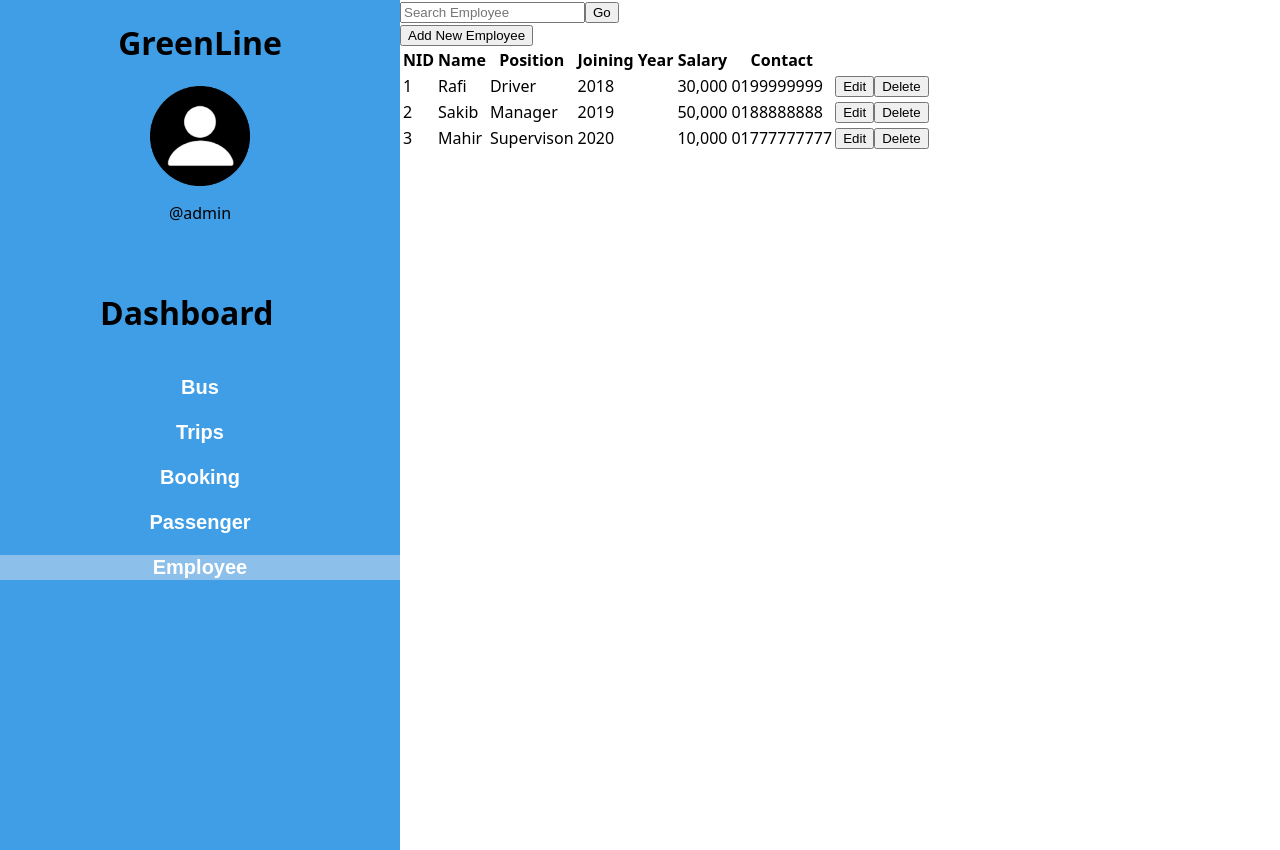
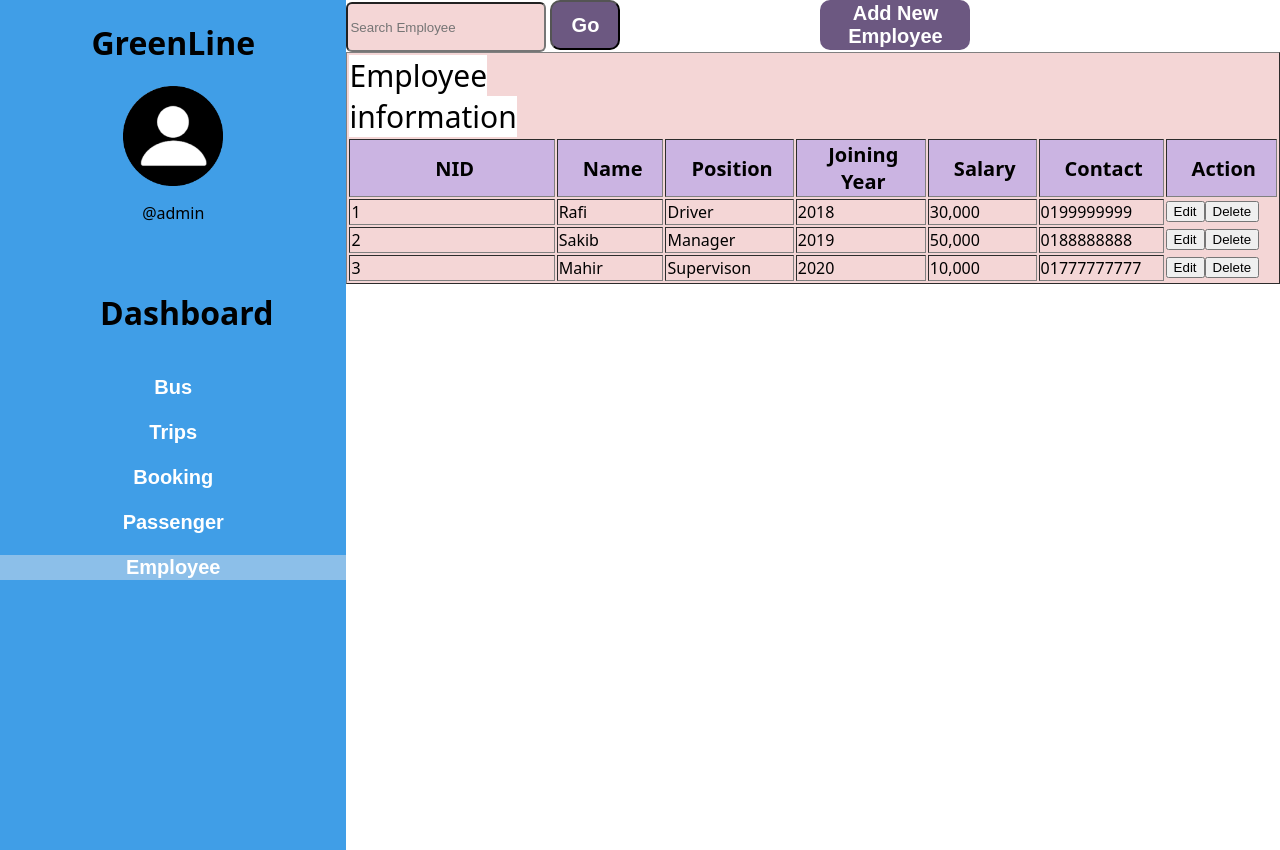
Before and after one commit to Sakib62/Bus-Service-Management, a React (Create React App) app in the folder bus-service-management/: page /adminEmployee in a window 1280 px wide. Built offline with nearby package versions, Linux system fonts and the light colour scheme.

Commit message:
employee table styled

```diff
--- a/bus-service-management/src/Components/AdminHome/AdminHome.js
+++ b/bus-service-management/src/Components/AdminHome/AdminHome.js
@@ -23,6 +23,7 @@ export default function AdminHome(){
                 <button  className="AdminButton"><Link to="/adminBooking" className="admin-link">Booking</Link></button>
                 <button  className="AdminButton"><Link to="/adminPassenger" className="admin-link">Passenger</Link></button>
                 <button  className="AdminButton"><Link to="/adminEmployee" className="admin-link">Employee</Link></button>
+                <button  className="AdminButton"><Link to="/" className="admin-link">Log Out</Link></button>
             </div>
         </div>
         <div className="admin-bus-image">
--- a/bus-service-management/src/Components/Bus/Bus.css
+++ b/bus-service-management/src/Components/Bus/Bus.css
@@ -1,5 +1,16 @@
 .bus-whole{
     display: flex;
+}
+
+.BusButton{
+    background: transparent;
+    color:#ffff;
+    background-color: rgb(140, 191, 233);
+    border: none;
+    outline: none;
+    font-size: 20px;
+    font-weight: 600;
+    cursor: pointer;
 }
 
 .bus-operation{
@@ -46,22 +57,17 @@
     cursor: pointer;
 }
 
-.BusButton{
-    background: transparent;
-    color:#ffff;
-    background-color: rgb(140, 191, 233);
-    border: none;
-    outline: none;
-    font-size: 20px;
-    font-weight: 600;
-    cursor: pointer;
-}
+.bus-div-table{
 
-.bus-div-table{
-    margin: 50px;
     background: #f4d6d6;
     align-items: center;
     justify-content: center;
+}
+
+.bus-table-caption{
+    background-color: white;
+    font-size: 30px;
+    margin-top: 50px;
 }
 
 .bus-table{
@@ -75,6 +81,7 @@
 
 .bus-head-information{
     gap: 20px;
-    padding-left: 20px;
+    padding-left: 25px;
+    padding-right: 20px ;
     font-size: 20px;
 }
--- a/bus-service-management/src/Components/Bus/Bus.js
+++ b/bus-service-management/src/Components/Bus/Bus.js
@@ -37,6 +37,7 @@ export default function Bus(){
             </div>
             <div className="bus-div-table">
                 <table border="1" className="bus-table">
+                    <caption className="bus-table-caption">Bus Information Table</caption>
                      <tr className="bus-table-head">
                         <th className="bus-head-information">Bus Model</th>
                         <th className="bus-head-information">License No.</th>
--- a/bus-service-management/src/Components/Choose-Service/Choose-Service.css
+++ b/bus-service-management/src/Components/Choose-Service/Choose-Service.css
@@ -14,8 +14,8 @@
   width: 1373px;
 }
 
-.home-page .text-wrapper {
-  color: #140d0d;
+ .choose-service-logout{
+  background: transparent;
   font-family: "Inter-Regular", Helvetica;
   font-size: 25px;
   font-weight: 400;
@@ -24,6 +24,13 @@
   line-height: normal;
   position: absolute;
   top: 45px;
+  border: none;
+}
+
+.choose-service-logout-link{
+  text-decoration: none;
+  color: rgb(95, 77, 77);
+  font-size: 30px;
 }
 
 .home-page .div {
--- a/bus-service-management/src/Components/Choose-Service/Choose-Service.js
+++ b/bus-service-management/src/Components/Choose-Service/Choose-Service.js
@@ -7,7 +7,7 @@ export default function ChooseService() {
     return (
       <div className="home-page">
       <div className="overlap">
-        <button className="text-wrapper">Logout</button>
+        <button className="choose-service-logout"><Link to="/" className="choose-service-logout-link">Log Out</Link></button>
         <div className="text-wrapper-4">GreenLine Bus Lt.</div>
       </div>
       <div className="overlap-group">
--- a/bus-service-management/src/Components/Employee/Employee.css
+++ b/bus-service-management/src/Components/Employee/Employee.css
@@ -12,3 +12,76 @@
     font-weight: 600;
     cursor: pointer;
 }
+
+.employee-operation{
+    display: flex;
+
+}
+
+.employee-search-input{
+    align-items: center;
+    width: 200px;
+    height: 50px;
+    background: #f4d6d6;
+    border-radius: 6px;
+}
+
+.employee-search-button{
+    justify-content: center;
+    align-items: center;
+    width: 70px;
+    height: 50px;
+    color: white;
+    background-color: #6c5881;
+    border-radius: 10px;
+    font-size: 20px;
+    font-weight: 600;
+    cursor: pointer;
+    margin-left: 4px;
+}
+
+.employee-add-box{
+    padding-left: 200px;
+}
+
+.employee-add-box-button{
+    text-decoration: none;
+    border: none;
+    background-color: #6c5881;
+    width: 150px;
+    height: 50px;
+    color: white;
+    font-size: 20px;
+    font-weight: 600;
+    border-radius: 10px;
+    cursor: pointer;
+}
+
+.employee-div-table{
+
+    background: #f4d6d6;
+    align-items: center;
+    justify-content: center;
+}
+
+.employee-table-caption{
+    background-color: white;
+    font-size: 30px;
+    margin-top: 50px;
+}
+
+.employee-table{
+    align-items: center;
+}
+
+.employee-table-head{
+    gap: 20px;
+    background-color: #cbb4e2;
+}
+
+.employee-head-information{
+    gap: 20px;
+    padding-left: 25px;
+    padding-right: 20px ;
+    font-size: 20px;
+}
--- a/bus-service-management/src/Components/Employee/Employee.js
+++ b/bus-service-management/src/Components/Employee/Employee.js
@@ -37,15 +37,16 @@ export default function Employee(){
             </div>
             </div>
             <div className="employee-div-table">
-                <table className="employee-table">
-                     <tr>
-                        <th>NID</th>
-                        <th>Name</th>
-                        <th>Position</th>
-                        <th>Joining Year</th>
-                        <th>Salary</th>
-                        <th>Contact</th>
-
+                <table border="1" className="employee-table">
+                    <capton className="employee-table-caption">Employee information</capton>
+                     <tr className="employee-table-head">
+                        <th className="employee-head-information">NID</th>
+                        <th className="employee-head-information">Name</th>
+                        <th className="employee-head-information">Position</th>
+                        <th className="employee-head-information">Joining Year</th>
+                        <th className="employee-head-information">Salary</th>
+                        <th className="employee-head-information">Contact</th>
+                        <th className="employee-head-information">Action</th>
                      </tr>
                      <tr>
                         <td>1</td>
```
